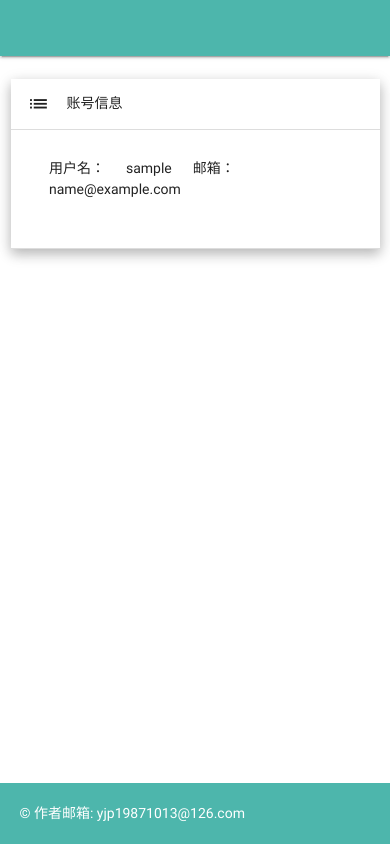
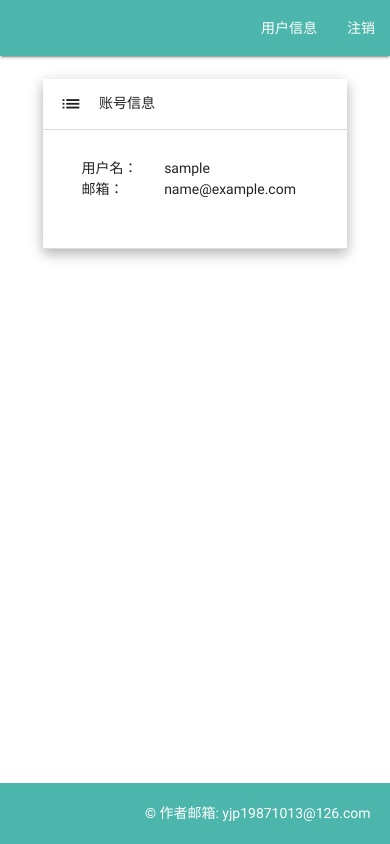
Before and after one commit to yjp19871013/mediaplatformpy, a Django app: page /mediaplatform/ in a window 390 px wide. Run offline with Django 3.2, Linux system fonts and the light colour scheme; the visitor is signed in with stand-in values (Sample User, id 1).

Commit message:
Adjust mobile phone.

```diff
--- a/mediaplatform/templates/home_footer.html
+++ b/mediaplatform/templates/home_footer.html
@@ -1,7 +1,7 @@
 <footer class="page-footer teal lighten-2">
     <div class="container">
         <div class="row">
-            <div class="col l4 push-l8 right-align">
+            <div class="col l4 right right-align">
                 © 作者邮箱: yjp19871013@126.com
             </div>
         </div>
--- a/mediaplatform/templates/home_header.html
+++ b/mediaplatform/templates/home_header.html
@@ -1,7 +1,7 @@
 <header>
     <nav>
         <div class="nav-wrapper teal lighten-2">
-            <ul class="right hide-on-med-and-down">
+            <ul class="right">
                 <li><a href="{% url 'mediaplatform:user_info' %}">用户信息</a></li>
                 <li>
                     <form name="logout" method="post" action="{% url 'login:do_logout' %}">
--- a/mediaplatform/templates/user_info.html
+++ b/mediaplatform/templates/user_info.html
@@ -3,7 +3,8 @@
 {% block main %}
 <main>
     <div class="row">
-        <ul class="col l10 push-l1 collapsible popout" data-collapsible="accordion">
+        <div class="col l1 s1"></div>
+        <ul class="col l10 s10 collapsible popout" data-collapsible="accordion">
             <li>
                 <div class="collapsible-header active">
                     <i class="material-icons">list</i>
@@ -11,14 +12,15 @@
                 </div>
                 <div class="collapsible-body">
                     <div class="row">
-                        <div class="col l3">用户名：</div>
-                        <div class="col l3">{{ request.user.username }}</div>
-                        <div class="col l3">邮箱：</div>
-                        <div class="col l3">{{ request.user.email }}</div>
+                        <div class="col l3 s4">用户名：</div>
+                        <div class="col l3 s8">{{ request.user.username }}</div>
+                        <div class="col l3 s4">邮箱：</div>
+                        <div class="col l3 s8">{{ request.user.email }}</div>
                     </div>
                 </div>
             </li>
         </ul>
+        <div class="col l1 s1"></div>
     </div>
 </main>
 {% endblock %}
--- a/mediaplatformpy/settings.py
+++ b/mediaplatformpy/settings.py
@@ -25,7 +25,7 @@ SECRET_KEY = 'ymz^s$y&m6en&)e68lf*i5mku^bj!z(n$aqvsb@_trm6c_n=)0'
 # SECURITY WARNING: don't run with debug turned on in production!
 DEBUG = True
 
-ALLOWED_HOSTS = []
+ALLOWED_HOSTS = ['192.168.6.27']
 
 
 # Application definition
```
